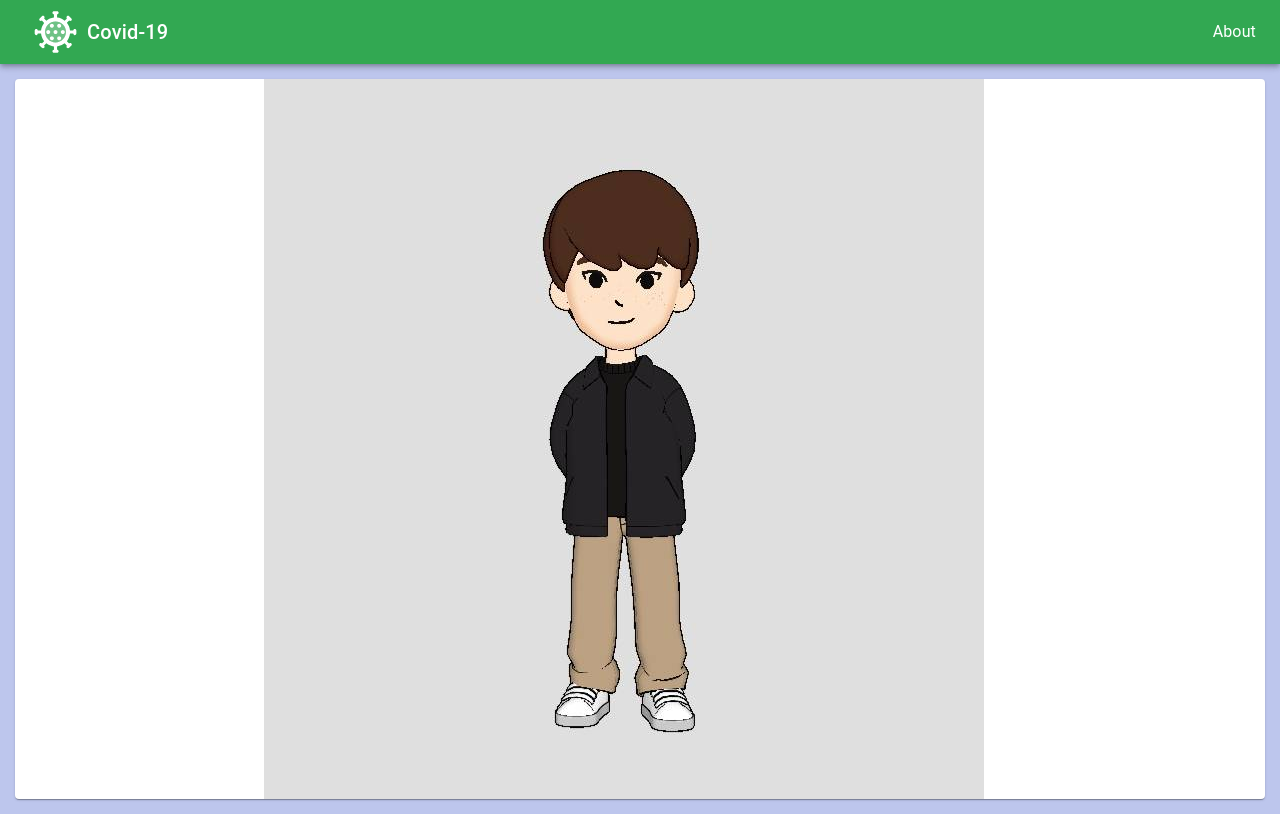
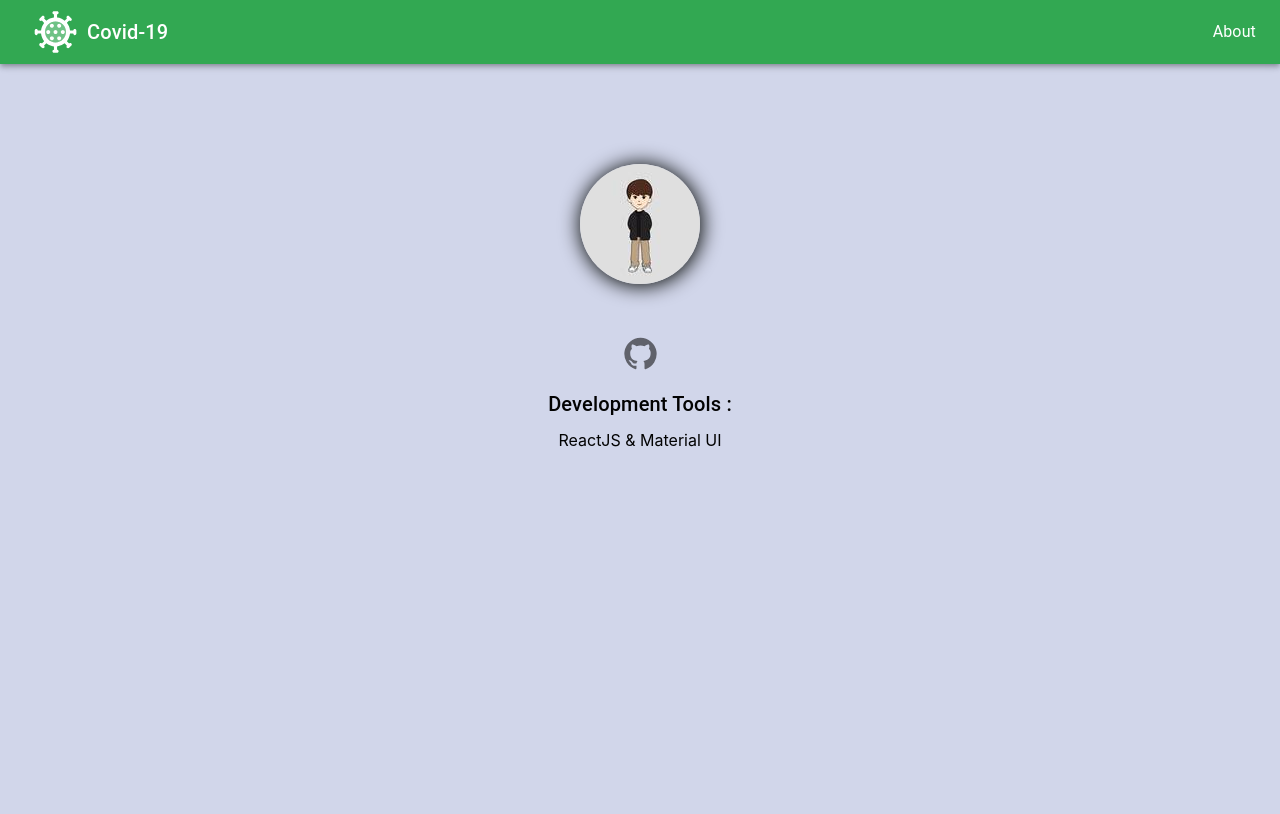
Before and after one commit to fahmiihsan11/ReactJS-Covid19, a React (Create React App) app: page /about in a window 1280 px wide. Built offline with nearby package versions, Linux system fonts and the light colour scheme.

Commit message:
Continue The Project

```diff
--- a/src/App.css
+++ b/src/App.css
@@ -1,35 +1,41 @@
 body{
-  background-color: #bdc6ed;
+  background-color: #d1d6ea;
 }
 .App{
   justify-content: space-between;
   padding: 20px;
+  justify-content: center;
 }
-.app_left {
+.mainSection {
   flex: 0.9;
   margin-bottom: 50px;
+  justify-content: center;
 }
-.app_header {
+.mainHeader {
   display: flex;
   align-items: center;
   justify-content: space-between;
   margin-bottom: 20px;
+
 }
 .app_stats {
   display: flex;
   justify-content: space-evenly;
   margin-bottom: 50px;
+
 }
-.app_list {
+.mainList {
   background-color: rgb(148, 106, 52);
+  justify-content: center;
 }
 .app_statsTotal {
   display: flex;
   justify-content: space-evenly;
+
 }
-
 .about {
   text-align: center;
+  width: 20px;
 }
 
 .card-info {
@@ -41,9 +47,42 @@ body{
   background-color: red;
 }
 
-@media (max-width: 990) {
-  .app{
+/* About */
+.myinfo{
+  width:300px;
+  height:500px;
+  margin: auto;
+  text-align: center;
+  color: rgb(2, 2, 2);
+  margin-top: 100px;
+}
+.photo{
+  width:120px;
+  height: 120px;
+  text-align: center;
+  margin: auto;
+  line-height: 300px;
+  background-image: url(./photo/avatar.jpg);
+  background-repeat: no-repeat;
+  border-radius: 50%;
+  box-shadow: 1px 1px 20px 1px rgb(0, 4, 0);
+}
+
+@media only screen and (max-width: 990px) {
+  .App{
+    flex-direction:column;
+  }
+  .app_stats {
     flex-direction: column;
+
+
+  }
+  .app_statsTotal {
+    flex-direction: column;
+
+  }
+  .box-width{
+    width: 300px;
   }
 
-}
+ }
--- a/src/components/InfoBox.css
+++ b/src/components/InfoBox.css
@@ -1,6 +1,8 @@
 .Card-Content {
-    /* background-color: rgb(235, 234, 234); */
     width: 300px;
     justify-content: space-around;
     text-align: center;
 }
+@media only screen and (max-width: 990px) {
+
+}
--- a/src/pages/Home.js
+++ b/src/pages/Home.js
@@ -57,25 +57,23 @@ const Home = () => {
         })
     }
     return(
-        <>
-            <div className="App">
-                <div className="app_left">
-                    <div className="app_header">
+            <Box className="App">
+                <Box className="mainSection">
+                    <Box className="mainHeader">
                         <h2>COVID-19 Statistic</h2>
-                    <FormControl fullwidth>
+                        <FormControl fullwidth style={{backgroundColor: 'seaShell', borderRadius: '5px'}}>
                             <InputLabel id="label"></InputLabel>
                             <Select variant="outlined" value={country} onChange={onCountryChange}>
                                 <MenuItem value="worldwide">All Countries</MenuItem>
                                 {countries.map(country => <MenuItem value={country.value}>{country.name}</MenuItem>)}
                             </Select>
                         </FormControl>
-                    </div>
-                    <Box>
-                        <div className='card-info'>
+                    </Box>
+                    <Box className='box-width'>
+                        <Box className='card-info'>
                             <Typography variant="h6"  >Today's Data : </Typography>
-                        </div>
-
-                        <div className="app_stats">
+                        </Box>
+                        <Box className="app_stats">
                             <InfoBox
                                 title="Cases"
                                 cases={countryInfo.todayCases}
@@ -91,13 +89,13 @@ const Home = () => {
                                 cases={countryInfo.todayDeaths}
                                 category="red"
                             />
-                        </div>
                         </Box>
-                    <Box>
-                        <div className='card-info'>
+                    </Box>
+                    <Box className='box-width'>
+                        <Box className='card-info'>
                             <Typography variant="h6"  >Overall Data: </Typography>
-                        </div>
-                        <div className="app_statsTotal">
+                        </Box>
+                        <Box className="app_statsTotal">
                             <InfoBoxTotal
                                 title="Total Cases"
                                 total={numeral(countryInfo.cases).format("0,0")}
@@ -113,10 +111,10 @@ const Home = () => {
                                 total={numeral(countryInfo.deaths).format("0,0")}
                                 category="red"
                             />
-                        </div>
                         </Box>
-                </div>
-                <div className="app_list">
+                    </Box>
+                </Box>
+                <Box className="mainList">
                     <Card style={{backgroundColor: 'antiquewhite'}}>
                     <CardContent>
                         <Typography varian="h1" sx={{ flexGrow: 1 }} style={{fontWeight: 'bold'}}>
@@ -125,9 +123,8 @@ const Home = () => {
                         <Table countries={tableData}/>
                     </CardContent>
                     </Card>
-                </div>
-            </div>
-        </>
+                </Box>
+            </Box>
     )
 }
 
--- a/src/pages/about.js
+++ b/src/pages/about.js
@@ -1,42 +1,23 @@
 import React from 'react';
 import { Card, CardActionArea, CardMedia, CardContent, Box, Typography, Grid } from '@mui/material/'
 import '../App.css'
-import { ClassNames } from '@emotion/react';
+import GitHubIcon from '@mui/icons-material/GitHub';
+import { IconButton } from '@mui/material';
 
 const About = () => {
     return(
-       <Box sx={{ width: 'auto'}} style={{maxwidth: 100}}>
-               <Grid justify="center" spacing={1}>
-                    <Grid item>
-                        <Card style={{maxwidth: 200, margin: 15}}>
-                            <CardActionArea>
-                                <div
-                                    style={{
-                                        display: "flex",
-                                        alignItem: "center",
-                                        justifyContent: "center"
-                                    }}
-                                >
-                                    <CardMedia
-                                        style={{
-                                            width: "auto",
-                                            maxxHeight: "200px"
-                                        }}
-                                        component="img"
-                                        image={require('../photo/avatar.jpg')}
-                                  />
-                                  <CardContent>
-                                    <Typography gutterBottom variant="headline" component="h2">
-
-                                    </Typography>
-                                  </CardContent>
-                                </div>
-                            </CardActionArea>
-                        </Card>
-                    </Grid>
-               </Grid>
-
-       </Box>
+        <Box class="myinfo">
+            <Box class="photo"></Box>
+            <IconButton size="large" style={{marginBottom: '5px', marginTop: '40px'}} href="https://github.com/fahmiihsan11">
+                <GitHubIcon fontSize='large' />
+            </IconButton>
+            <Typography variant='h6'style={{marginBottom: '10px'}} >
+                Development Tools :
+            </Typography>
+            <Typography variant="h7" >
+                ReactJS & Material UI
+            </Typography>
+        </Box>
     )
 }
 
```
Also changed, not shown: src/photo/avatar.jpg. Lines whose indentation alone changed are shown as unchanged.
